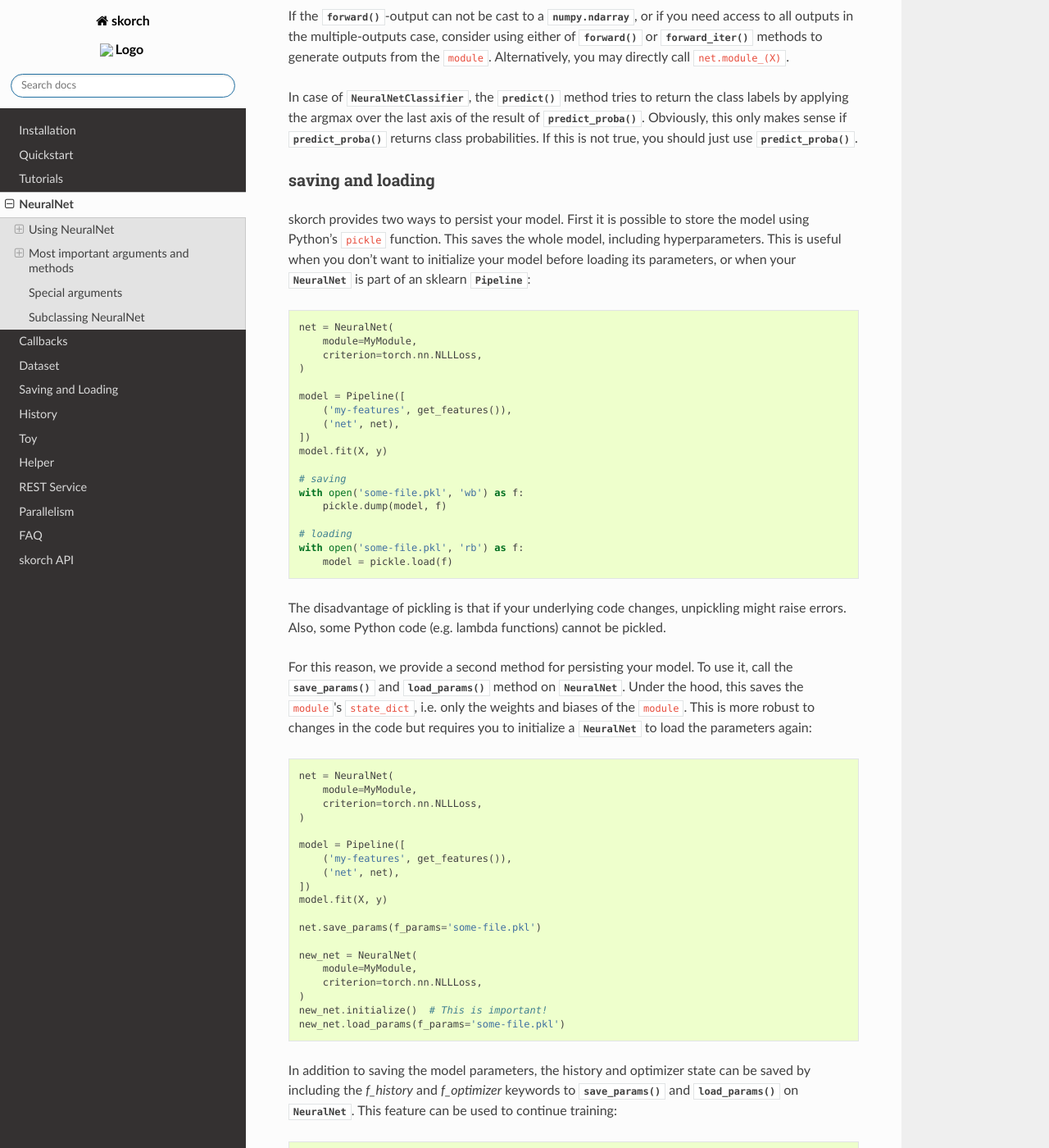
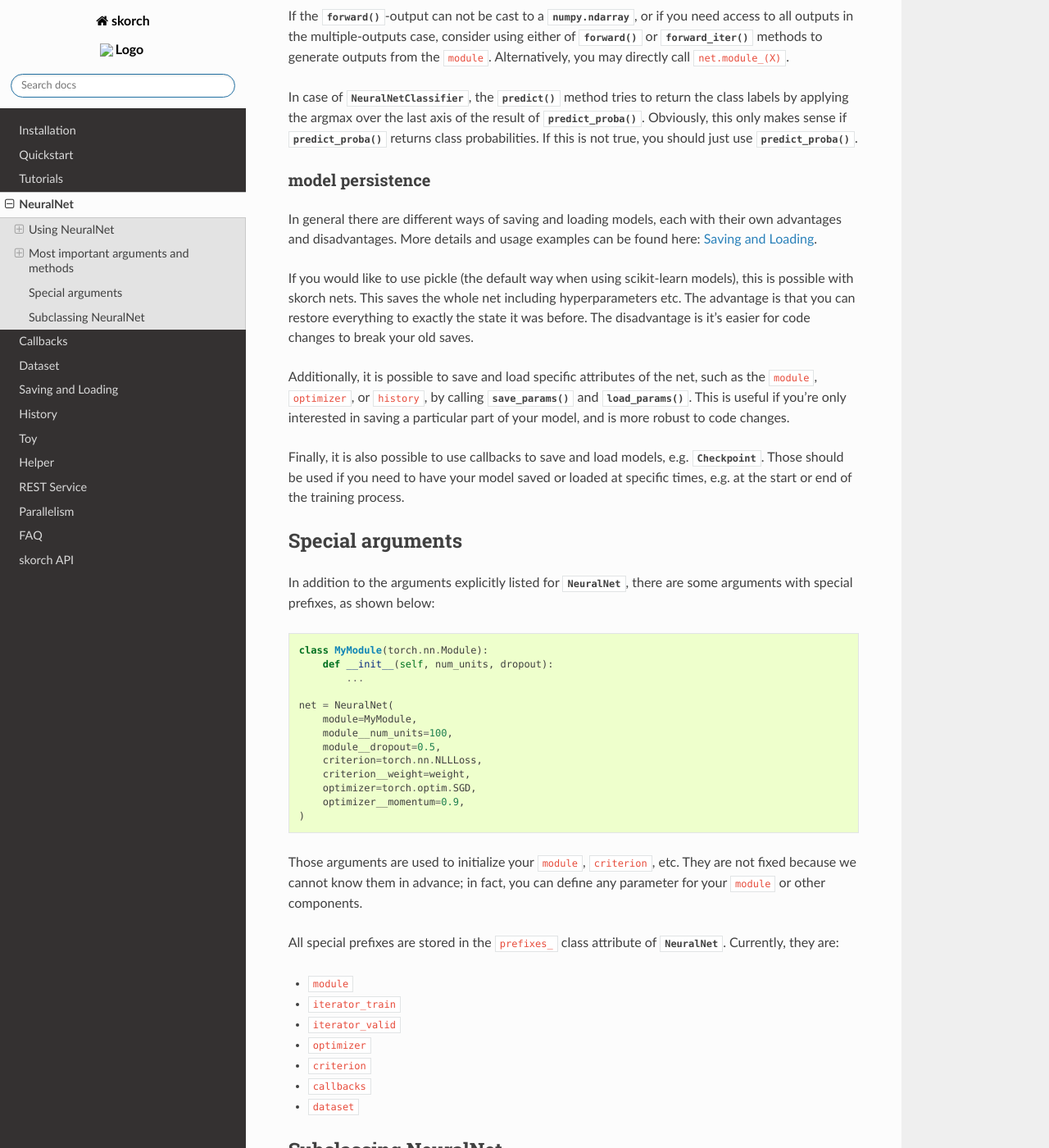
Before and after one commit to skorch-dev/skorch, a Sphinx documentation site: the page built from docs/user/neuralnet.rst, in a window 1280 px wide and 1400 px high, scrolled down 5785 px. Shown: the whole window at 82% size. Built offline with Sphinx 7.4.7 and the Read the Docs theme 2.0.0, drawn with Linux system fonts in a browser that asks for light colours; some of the changed text lies outside the part shown.

Commit message:
Move section on model persistence to save & load chapter. (#370)
This section is moved from NeuralNet chapter to Save & Load chapter,
where it is situated more appropriately. Leave a short description and
a refrence in the NeuralNet chapter.

```diff
--- a/docs/user/neuralnet.rst
+++ b/docs/user/neuralnet.rst
@@ -354,103 +354,30 @@ Obviously, this only makes sense if
 probabilities. If this is not true, you should just use
 :func:`~skorch.net.NeuralNetClassifier.predict_proba`.
 
-saving and loading
-^^^^^^^^^^^^^^^^^^
+model persistence
+^^^^^^^^^^^^^^^^^
 
-skorch provides two ways to persist your model. First it is possible
-to store the model using Python's ``pickle`` function. This saves the
-whole model, including hyperparameters. This is useful when you don't
-want to initialize your model before loading its parameters, or when
-your :class:`.NeuralNet` is part of an sklearn
-:class:`~sklearn.pipeline.Pipeline`:
+In general there are different ways of saving and loading models, each
+with their own advantages and disadvantages. More details and usage
+examples can be found here: :ref:`save_load`.
 
-.. code:: python
+If you would like to use pickle (the default way when using
+scikit-learn models), this is possible with skorch nets. This saves
+the whole net including hyperparameters etc. The advantage is that you
+can restore everything to exactly the state it was before. The
+disadvantage is it's easier for code changes to break your old saves.
 
-    net = NeuralNet(
-        module=MyModule,
-        criterion=torch.nn.NLLLoss,
-    )
+Additionally, it is possible to save and load specific attributes of
+the net, such as the ``module``, ``optimizer``, or ``history``, by
+calling :func:`~skorch.net.NeuralNet.save_params` and
+:func:`~skorch.net.NeuralNet.load_params`. This is useful if you're
+only interested in saving a particular part of your model, and is more
+robust to code changes.
 
-    model = Pipeline([
-        ('my-features', get_features()),
-        ('net', net),
-    ])
-    model.fit(X, y)
-
-    # saving
-    with open('some-file.pkl', 'wb') as f:
-        pickle.dump(model, f)
-
-    # loading
-    with open('some-file.pkl', 'rb') as f:
-        model = pickle.load(f)
-
-The disadvantage of pickling is that if your underlying code changes,
-unpickling might raise errors. Also, some Python code (e.g. lambda
-functions) cannot be pickled.
-
-For this reason, we provide a second method for persisting your model.
-To use it, call the :func:`~skorch.net.NeuralNet.save_params` and
-:func:`~skorch.net.NeuralNet.load_params` method on
-:class:`.NeuralNet`. Under the hood, this saves the ``module``\'s
-``state_dict``, i.e. only the weights and biases of the ``module``.
-This is more robust to changes in the code but requires you to
-initialize a :class:`.NeuralNet` to load the parameters again:
-
-.. code:: python
-
-    net = NeuralNet(
-        module=MyModule,
-        criterion=torch.nn.NLLLoss,
-    )
-
-    model = Pipeline([
-        ('my-features', get_features()),
-        ('net', net),
-    ])
-    model.fit(X, y)
-
-    net.save_params(f_params='some-file.pkl')
-
-    new_net = NeuralNet(
-        module=MyModule,
-        criterion=torch.nn.NLLLoss,
-    )
-    new_net.initialize()  # This is important!
-    new_net.load_params(f_params='some-file.pkl')
-
-In addition to saving the model parameters, the history and optimizer state can
-be saved by including the `f_history` and `f_optimizer` keywords to
-:func:`~skorch.net.NeuralNet.save_params` and
-:func:`~skorch.net.NeuralNet.load_params` on
-:class:`.NeuralNet`. This feature can be used to
-continue training:
-
-.. code:: python
-
-    net = NeuralNet(
-        module=MyModule
-        criterion=torch.nn.NLLLoss,
-    )
-
-    net.fit(X, y, epochs=2) # Train for 2 epochs
-
-    net.save_params(
-        f_params='model.pkl', f_optimizer='opt.pkl', f_history='history.json')
-
-    new_net = NeuralNet(
-        module=MyModule
-        criterion=torch.nn.NLLLoss,
-    )
-    new_net.initialize() # This is important!
-    new_net.load_params(
-        f_params='model.pkl', f_optimizer='opt.pkl', f_history='history.json')
-
-    new_net.fit(X, y, epochs=2) # Train for another 2 epochs
-
-.. note:: In order to use this feature, the history
-    must only contain JSON encodable Python data structures.
-    Numpy and PyTorch types should not be in the history.
+Finally, it is also possible to use callbacks to save and load models,
+e.g. :class:`.Checkpoint`. Those should be used if you need to have
+your model saved or loaded at specific times, e.g. at the start or end
+of the training process.
 
 Special arguments
 -----------------
```
Also changed, not shown: docs/user/save_load.rst (+103 -0 lines).
